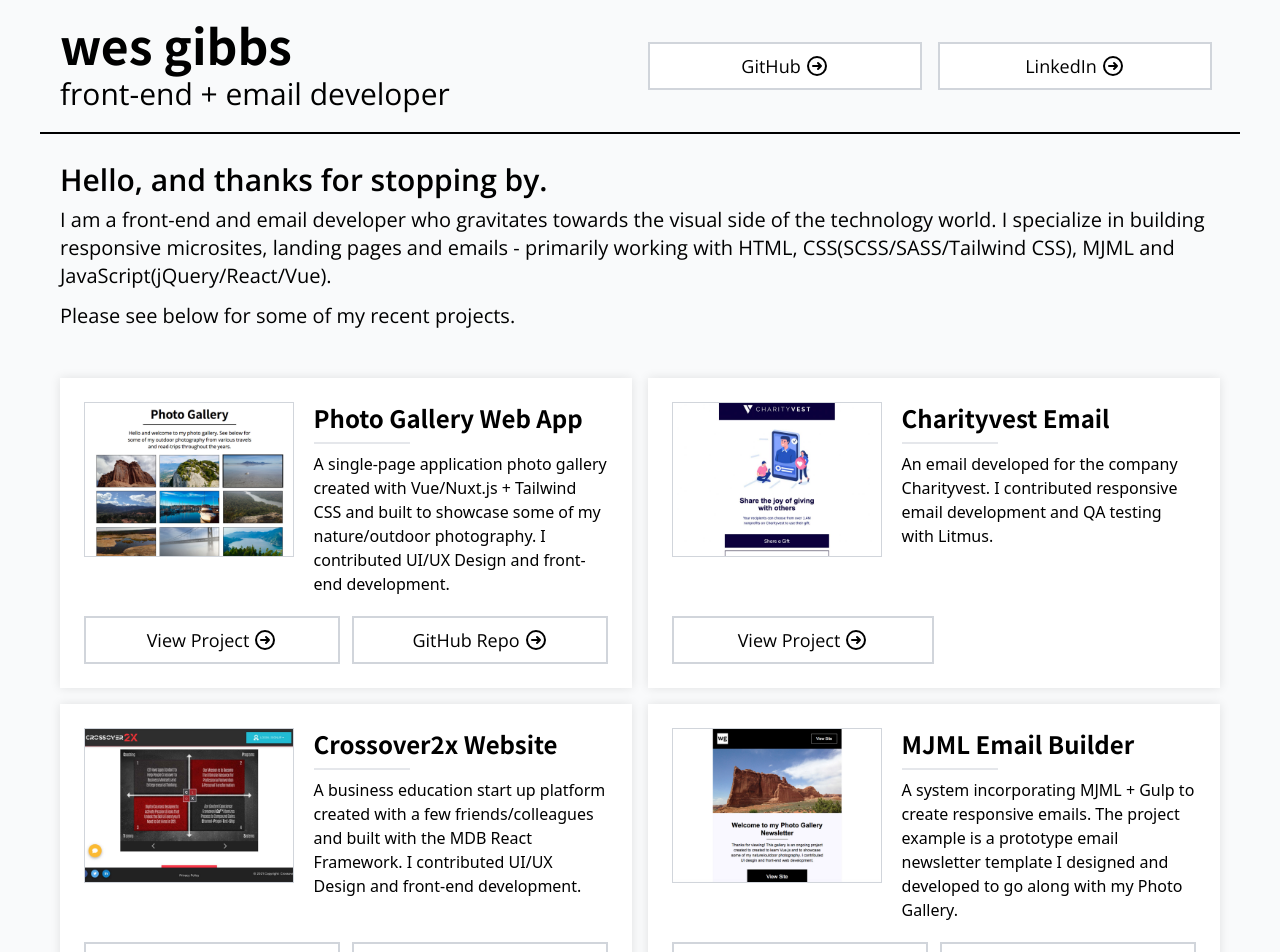
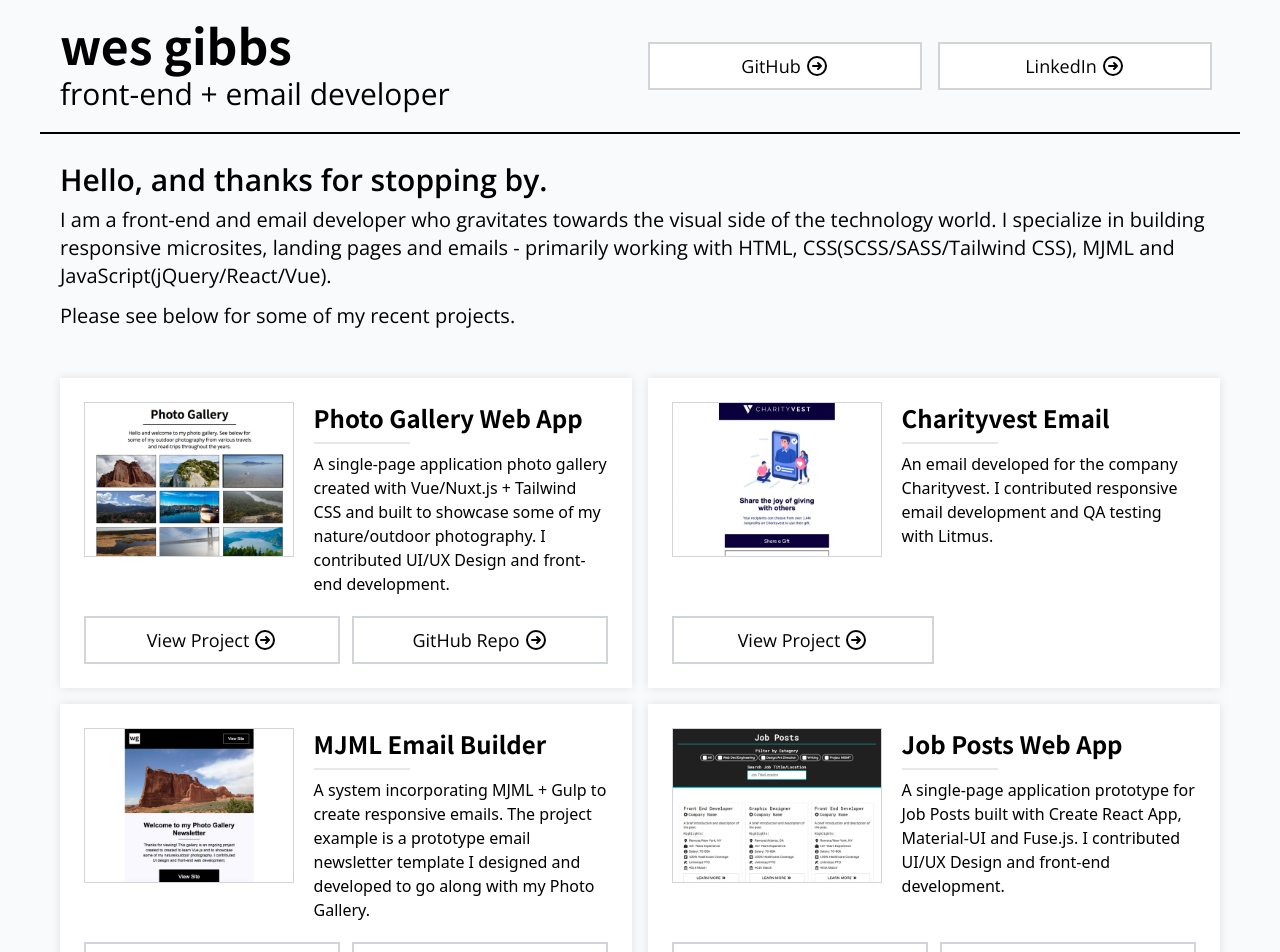
Before and after one commit to wgibbs/portfolio, a Nuxt app: page / in a window 1280 px wide. Shown: the top 952 px of the page. Built offline with nearby package versions, Linux system fonts and the light colour scheme.

Commit message:
Removed project

```diff
--- a/components/Projects.vue
+++ b/components/Projects.vue
@@ -64,13 +64,6 @@
             link_1_url: 'https://wgibbs.github.io/charityvest-email-1/',
           },
           {
-            title: 'Crossover2x Website',
-            description: 'A business education start up platform created with a few friends/colleagues and built with the MDB React Framework. I contributed UI/UX Design and front-end development.',
-            img_url: './img/crossover2x.jpg',
-            link_1_url: 'https://www.crossover2x.net/',
-            link_2_url: 'https://github.com/ericYagerPractice/crossover_2x',
-          },
-          {
             title: 'MJML Email Builder',
             description: 'A system incorporating MJML + Gulp to create responsive emails. The project example is a prototype email newsletter template I designed and developed to go along with my Photo Gallery.',
             img_url: './img/mjml-email-builder.jpg',
```
